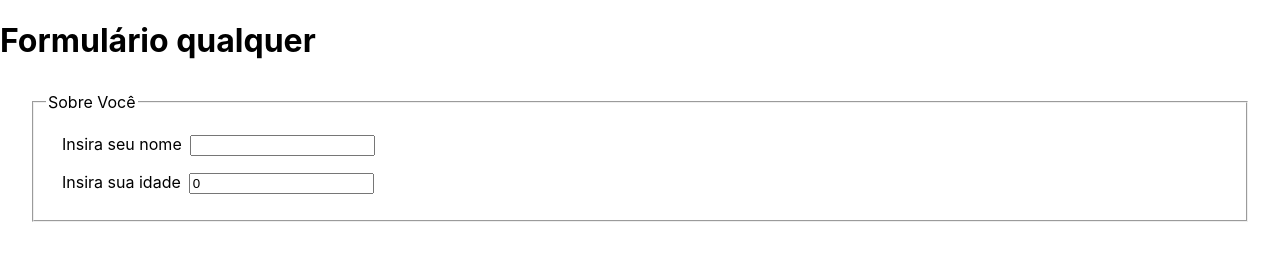
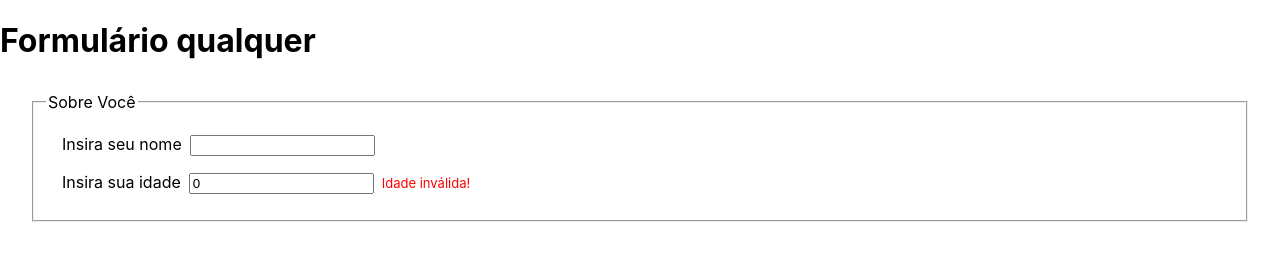
Before and after one commit to oguiaugusto/trybe-exercises, a React (Create React App) app in the folder 02 - FRONT-END/bloco-11-componentes-com-estado-eventos-e-formularios-com-react/dia-2-formularios-no-react/fixacao/: page / in a window 1280 px wide. Shown: the top 255 px of the page. Built offline with nearby package versions, Linux system fonts and the light colour scheme.

Commit message:
Fixação 1.8

```diff
--- a/02 - FRONT-END/bloco-11-componentes-com-estado-eventos-e-formularios-com-react/dia-2-formularios-no-react/fixacao/src/Age.jsx
+++ b/02 - FRONT-END/bloco-11-componentes-com-estado-eventos-e-formularios-com-react/dia-2-formularios-no-react/fixacao/src/Age.jsx
@@ -4,13 +4,19 @@ class Age extends React.Component {
   render() {
     const { value, handleChange } = this.props;
 
+    let error = undefined;
+    if (isNaN(value) || value === 0) error = 'Idade inválida!';
+
     return (
       <div>
         <label for="age">Insira sua idade</label>
         <input type="number" id="age" name="age" value={value} onChange={handleChange} />
+        <span className="errorSpan">{error ? error : ''}</span>
       </div>
     );
   }
 }
 
+
+
 export default Age;
--- a/02 - FRONT-END/bloco-11-componentes-com-estado-eventos-e-formularios-com-react/dia-2-formularios-no-react/fixacao/src/App.css
+++ b/02 - FRONT-END/bloco-11-componentes-com-estado-eventos-e-formularios-com-react/dia-2-formularios-no-react/fixacao/src/App.css
@@ -13,3 +13,9 @@ form div label {
 fieldset {
   margin: 2rem;
 }
+
+.errorSpan {
+  font-size: small;
+  color: red;
+  margin: 0 0.5rem;
+}
--- a/02 - FRONT-END/bloco-11-componentes-com-estado-eventos-e-formularios-com-react/dia-2-formularios-no-react/fixacao/src/App.js
+++ b/02 - FRONT-END/bloco-11-componentes-com-estado-eventos-e-formularios-com-react/dia-2-formularios-no-react/fixacao/src/App.js
@@ -2,6 +2,7 @@ import React from 'react';
 import './App.css';
 import Name from './Name';
 import Age from './Age';
+import Comment from './Comment';
 
 class App extends React.Component {
   constructor() {
@@ -46,10 +47,7 @@ class App extends React.Component {
                 <option>Laranja</option>
               </select>
             </div>
-            <div>
-              <label for="comment">Diga algo</label>
-              <textarea id="comment" name="comment" rows="4" cols="25" value={this.state.comment} onChange={this.handleChange} ></textarea>
-            </div>
+            <Comment value={this.state.comment} handleChange={this.handleChange} />
           </fieldset>
           <fieldset>
             <legend>Algo a adicionar?</legend>
--- /dev/null
+++ b/02 - FRONT-END/bloco-11-componentes-com-estado-eventos-e-formularios-com-react/dia-2-formularios-no-react/fixacao/src/Comment.jsx
@@ -0,0 +1,20 @@
+import React from 'react';
+
+class Comment extends React.Component {
+  render() {
+    const { value, handleChange } = this.props;
+
+    let error = undefined;
+    if (value.length > 120) error = 'Limite de 120 caracteres atingido!!';
+
+    return (
+      <div>
+        <label for="comment">Diga algo</label>
+        <textarea id="comment" name="comment" rows="4" cols="25" value={value} onChange={handleChange} />
+        <span className="errorSpan">{error ? error : ''}</span>
+      </div>
+    );
+  }
+}
+
+export default Comment;
--- a/02 - FRONT-END/bloco-11-componentes-com-estado-eventos-e-formularios-com-react/dia-2-formularios-no-react/fixacao/src/Name.jsx
+++ b/02 - FRONT-END/bloco-11-componentes-com-estado-eventos-e-formularios-com-react/dia-2-formularios-no-react/fixacao/src/Name.jsx
@@ -4,10 +4,14 @@ class Name extends React.Component {
   render() {
     const { value, handleChange } = this.props;
 
+    let error = undefined;
+    if (value.length > 60) error = 'Limite de 60 caractéres atingido!!';
+
     return (
       <div>
         <label for="nameInput">Insira seu nome</label>
         <input type="text" id="nameInput" name="nameInput" value={value} onChange={handleChange} />
+        <span className="errorSpan">{error ? error : ''}</span>
       </div>
     );
   }
```
